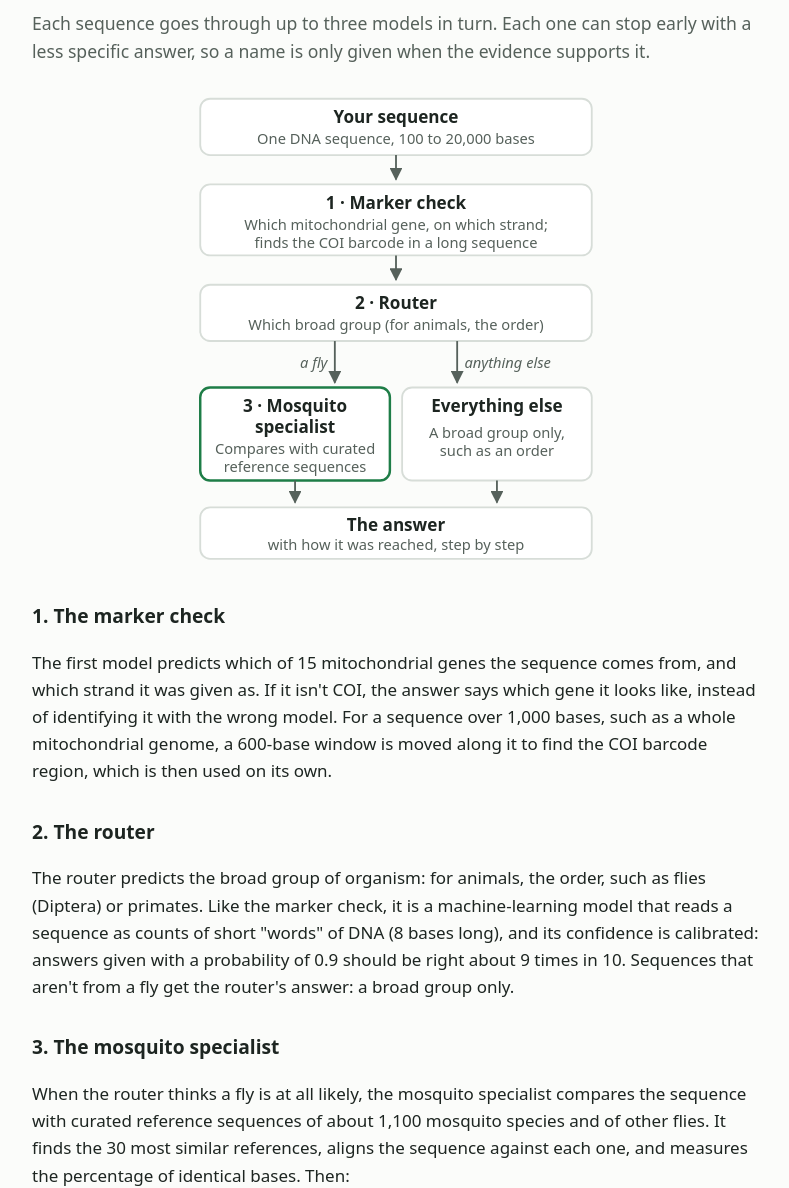
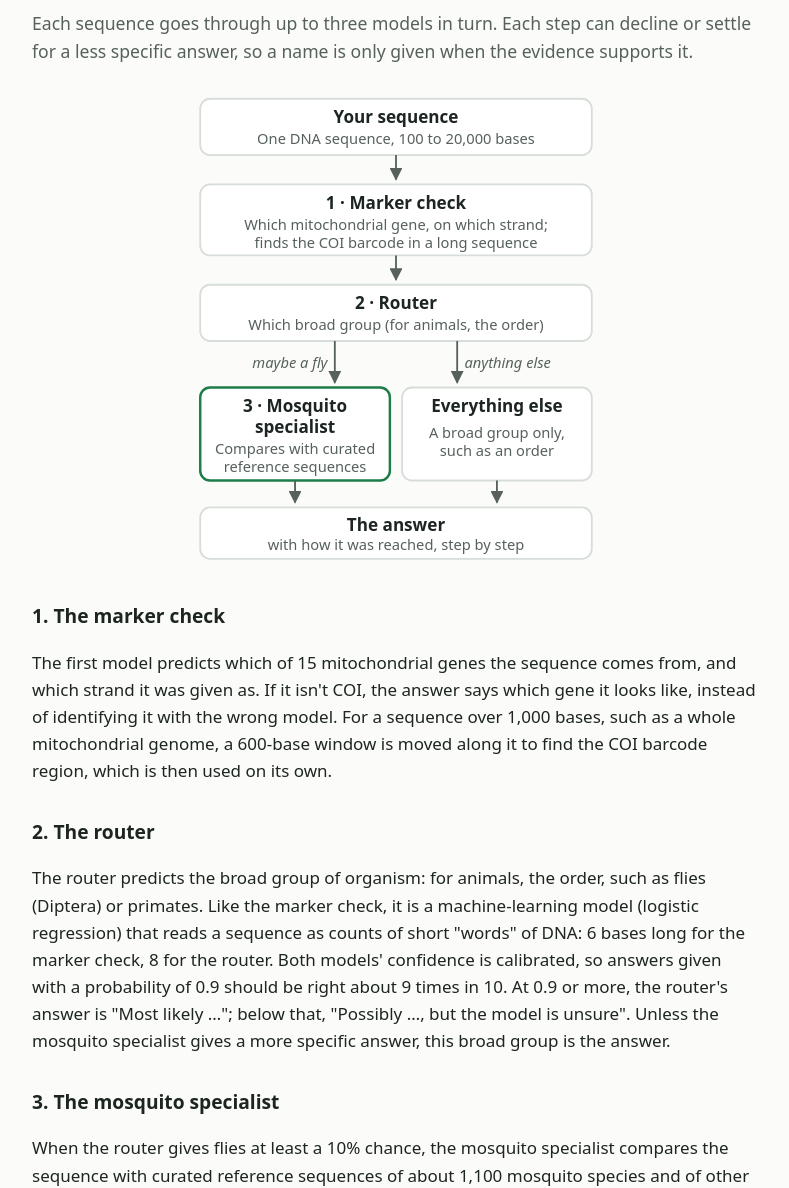
Before and after one commit to leehart3000/dnabarcode, a website: page sites/dnabarcode/public/how-it-works.html in a window 1280 px wide. Shown: the part 176-1364 px from the top of the page, without its empty margins (244-1033 px from the left). Drawn offline with Linux system fonts and the light colour scheme.

Commit message:
site: correct How it works against the code (#13)
The marker check reads 6-base words, not 8. A sequence that is not a mosquito gets the router's broad group, not a 'not a mosquito' answer. Adds the closest-match answer (barcode gap), the router's 'Possibly' answer, the 10% routing rule, the coverage rule for matches, genus-only records, and the closest-match row in Scope and limits.

Co-authored-by: Lee Hart <leehart3000@users.noreply.github.com>

```diff
--- a/sites/dnabarcode/public/how-it-works.html
+++ b/sites/dnabarcode/public/how-it-works.html
@@ -36,12 +36,12 @@
   </header>
   <main id="content">
     <h1>How it works</h1>
-    <p class="lead">Each sequence goes through up to three models in turn. Each one can stop early with a less specific answer, so a name is only given when the evidence supports it.</p>
+    <p class="lead">Each sequence goes through up to three models in turn. Each step can decline or settle for a less specific answer, so a name is only given when the evidence supports it.</p>
 
     <figure class="flow">
       <svg viewBox="0 0 340 392" role="img" aria-labelledby="flow-title flow-desc">
         <title id="flow-title">How a sequence is identified</title>
-        <desc id="flow-desc">Your sequence is checked, then the marker check finds the COI barcode and its strand, then the router predicts the broad group. Mosquito-like sequences go to the mosquito specialist; everything else gets a broad group only. Either way, the answer comes with how it was reached.</desc>
+        <desc id="flow-desc">Your sequence is checked, then the marker check finds the COI barcode and its strand, then the router predicts the broad group. Sequences that may be from a fly go to the mosquito specialist; everything else gets a broad group only. Either way, the answer comes with how it was reached.</desc>
         <defs>
           <marker id="arrow" viewBox="0 0 10 10" refX="9" refY="5" markerWidth="7" markerHeight="7" orient="auto-start-reverse">
             <path d="M0 0 10 5 0 10z" class="flow-head"/>
@@ -61,7 +61,7 @@
         <text class="flow-note" x="170" y="197" text-anchor="middle">Which broad group (for animals, the order)</text>
         <path class="flow-line" d="M120 206v34" marker-end="url(#arrow)"/>
         <path class="flow-line" d="M220 206v34" marker-end="url(#arrow)"/>
-        <text class="flow-label" x="114" y="228" text-anchor="end">a fly</text>
+        <text class="flow-label" x="114" y="228" text-anchor="end">maybe a fly</text>
         <text class="flow-label" x="226" y="228">anything else</text>
         <rect class="flow-box flow-key" x="10" y="244" width="155" height="76" rx="8"/>
         <text class="flow-title" x="87.5" y="264" text-anchor="middle">3 · Mosquito</text>
@@ -84,15 +84,17 @@
     <p>The first model predicts which of 15 mitochondrial genes the sequence comes from, and which strand it was given as. If it isn't COI, the answer says which gene it looks like, instead of identifying it with the wrong model. For a sequence over 1,000 bases, such as a whole mitochondrial genome, a 600-base window is moved along it to find the COI barcode region, which is then used on its own.</p>
 
     <h2>2. The router</h2>
-    <p>The router predicts the broad group of organism: for animals, the order, such as flies (Diptera) or primates. Like the marker check, it is a machine-learning model that reads a sequence as counts of short "words" of DNA (8 bases long), and its confidence is calibrated: answers given with a probability of 0.9 should be right about 9 times in 10. Sequences that aren't from a fly get the router's answer: a broad group only.</p>
+    <p>The router predicts the broad group of organism: for animals, the order, such as flies (Diptera) or primates. Like the marker check, it is a machine-learning model (logistic regression) that reads a sequence as counts of short "words" of DNA: 6 bases long for the marker check, 8 for the router. Both models' confidence is calibrated, so answers given with a probability of 0.9 should be right about 9 times in 10. At 0.9 or more, the router's answer is "Most likely …"; below that, "Possibly …, but the model is unsure". Unless the mosquito specialist gives a more specific answer, this broad group is the answer.</p>
 
     <h2>3. The mosquito specialist</h2>
-    <p>When the router thinks a fly is at all likely, the mosquito specialist compares the sequence with curated reference sequences of about 1,100 mosquito species and of other flies. It finds the 30 most similar references, aligns the sequence against each one, and measures the percentage of identical bases. Then:</p>
+    <p>When the router gives flies at least a 10% chance, the mosquito specialist compares the sequence with curated reference sequences of about 1,100 mosquito species and of other flies. It picks the 30 most similar references (at most 3 from any one species), aligns the sequence against each one, and measures the percentage of identical bases. A match only counts if it covers at least 80% of the shorter of the two sequences, over at least 100 bases. Then:</p>
     <ul>
       <li><strong>A species</strong> is named only at 99.5% identity or more, and only when no other species is within half a percent.</li>
+      <li><strong>A closest match</strong> is reported instead of a species when another species in our data is as close to that species as the sequence is. The sequence may then be a related species we don't have.</li>
       <li><strong>Several species</strong> are reported together when they are equally close.</li>
       <li><strong>A species complex,</strong> such as the <em>Anopheles gambiae</em> complex, is reported as the complex. Its members can't be told apart with COI, so the answer names the test that can.</li>
-      <li><strong>A genus</strong> is given from 95% identity, and <strong>"a mosquito"</strong> from 90%. Below that, the sequence is reported as not a mosquito.</li>
+      <li><strong>A genus</strong> is given from 95% identity, when the closest matches all share it, and <strong>a mosquito</strong> (the family Culicidae) from 90%. If the closest records have only a genus name, as many unnamed specimens do, the answer says so.</li>
+      <li><strong>Not a mosquito:</strong> if the closest reference is another kind of fly, or nothing is 90% identical, the specialist gives no answer, and the router's broad group stands.</li>
     </ul>
     <p>The thresholds were chosen cautiously. A confidently wrong name costs a user more than a less specific answer.</p>
 
@@ -104,7 +106,7 @@
       <li>Every model was trained, tuned and tested on separate sets of records. The test set includes species that were left out of training entirely, to measure what happens with a species we don't have.</li>
       <li>Each model has a model card with its results and limits. A summary is in <a href="/scope">Scope and limits</a>; the full cards are in the <a href="https://github.com/leehart3000/dnabarcode/tree/main/apps/dnabarcode/model-cards" target="_blank" rel="noopener noreferrer">source <span class="ext-tail">repository<svg class="ext-icon" viewBox="0 0 12 12" aria-hidden="true" focusable="false"><path d="M4.5 2.5h-2v7h7v-2M7 2.5h2.5V5M9.5 2.5 5.5 6.5" fill="none" stroke="currentColor" stroke-width="1.3" stroke-linecap="round" stroke-linejoin="round"/></svg></span><span class="sr-only"> (opens in a new tab)</span></a>.</li>
       <li>Before each new version goes live, it must give the expected answer for 13 <a href="https://github.com/leehart3000/dnabarcode/tree/main/apps/dnabarcode/checks" target="_blank" rel="noopener noreferrer">known <span class="ext-tail">sequences<svg class="ext-icon" viewBox="0 0 12 12" aria-hidden="true" focusable="false"><path d="M4.5 2.5h-2v7h7v-2M7 2.5h2.5V5M9.5 2.5 5.5 6.5" fill="none" stroke="currentColor" stroke-width="1.3" stroke-linecap="round" stroke-linejoin="round"/></svg></span><span class="sr-only"> (opens in a new tab)</span></a>: for example, a species, a species complex, a whole genome, the reverse strand, a human sequence (a broad group only) and inputs it must decline.</li>
-      <li>The website is tested in a desktop browser and on a small phone screen, for every change and again after every release.</li>
+      <li>The website is tested in a desktop browser and on a small phone screen, for every change to the website and again after every release.</li>
     </ul>
 
     <h2>Privacy</h2>
```
Also changed, not shown: sites/dnabarcode/public/scope.html (+1 -0 lines).
